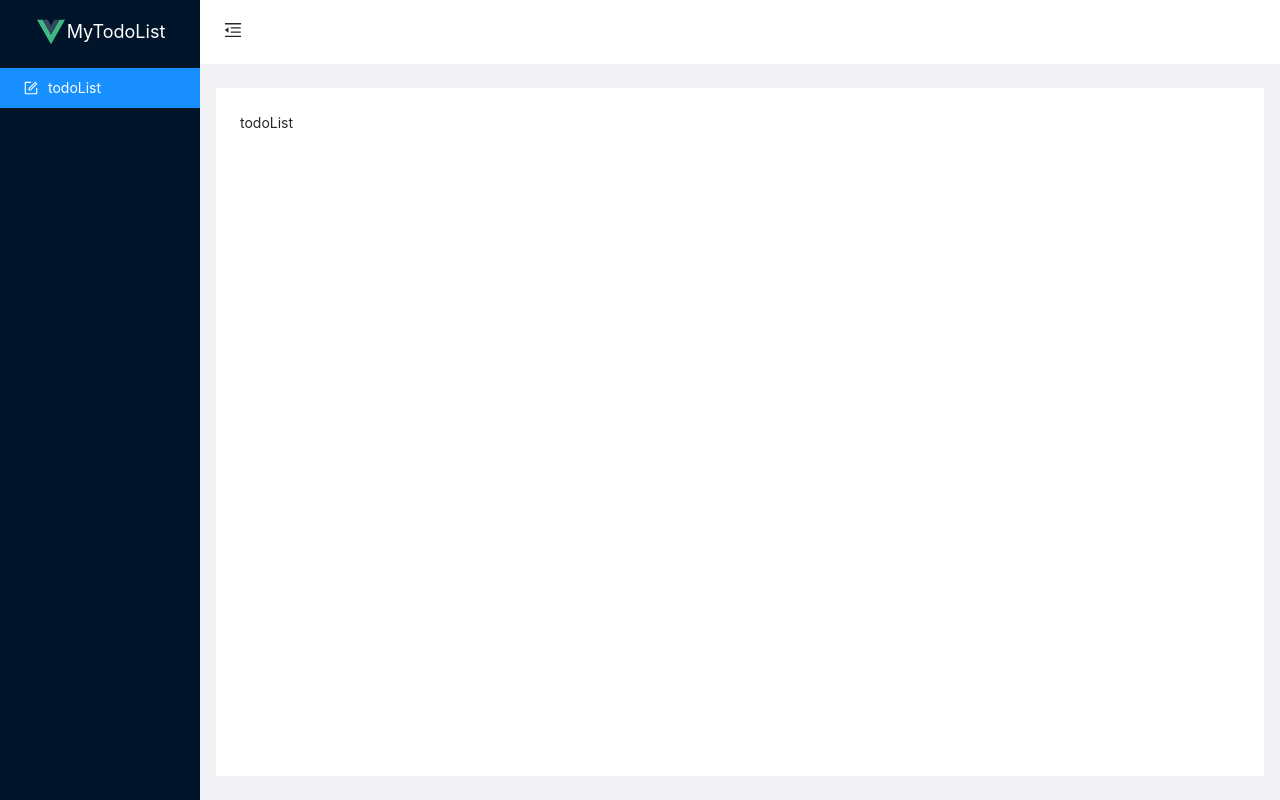
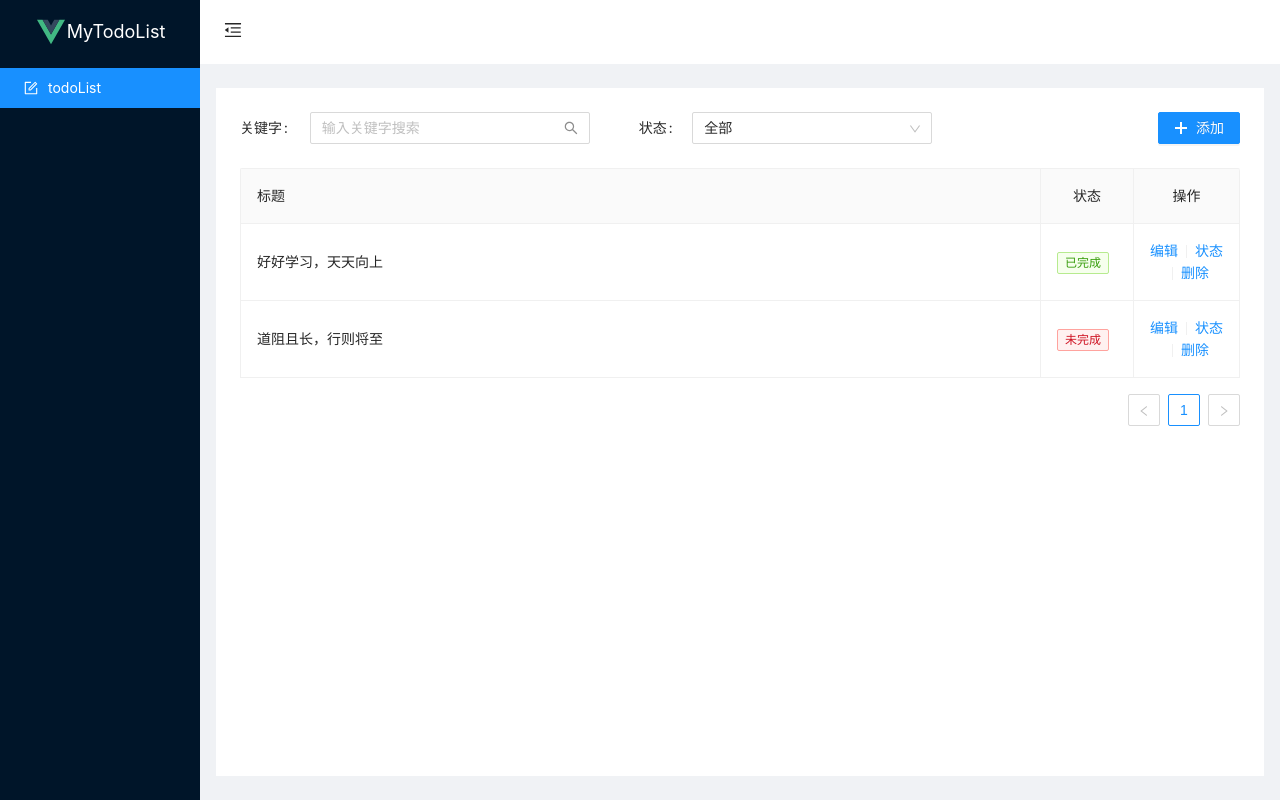
Before and after one commit to coderwyx/todoList, a Vue app: page /todoList in a window 1280 px wide. Built offline with nearby package versions, Linux system fonts and the light colour scheme; sample sign-in values are in the browser's storage.

Commit message:
TodoList页面完成

```diff
--- a/src/main.ts
+++ b/src/main.ts
@@ -3,7 +3,7 @@ import App from './App.vue'
 import router from './router'
 import store from './store'
 // ant 按需引入
-import { Layout, Menu, Form, Input, Checkbox, Button } from 'ant-design-vue';
+import { Layout, Menu, Form, Input, Checkbox, Button, Card, Row, Col, Select, Table, Tag, Divider, Dropdown, Radio, Popconfirm } from 'ant-design-vue';
 // antd 样式引入
 import 'ant-design-vue/dist/antd.css'; // or 'ant-design-vue/dist/antd.less'
 
@@ -11,11 +11,21 @@ import 'ant-design-vue/dist/antd.css'; // or 'ant-design-vue/dist/antd.less'
 // 引入字体图标全局组件
 import IconSvg from './components/iconSvg/IconSvg.vue'
 
-createApp(App)
-    .component('icon-svg', IconSvg)
+const app = createApp(App)
+app.component('icon-svg', IconSvg)
     .use(Button).use(Checkbox)
     .use(Input).use(Form)
     .use(Menu).use(store)
     .use(Layout)
+    .use(Card)
+    .use(Row)
+    .use(Col)
+    .use(Select)
+    .use(Table)
+    .use(Dropdown)
+    .use(Radio)
+    .use(Divider)
+    .use(Tag)
+    .use(Popconfirm)
     .use(router)
     .mount('#app')
--- a/src/store/index.ts
+++ b/src/store/index.ts
@@ -1,11 +1,54 @@
 import { createStore } from 'vuex'
+import { TODO_LIST_FILTER, DELETE_TODO_ITEM } from './mutation-types'
+type todoListType = {
+  title: string,
+  state: string,
+  id: number
+}[]
 
+type filterType = {
+  keyword: string,
+  state: string
+}
 export default createStore({
   state: {
+    filterTodoList: <todoListType>[],
+    todoList: <todoListType>[{
+      title: '好好学习，天天向上',
+      state: '1',
+      id: 1
+    }, {
+      title: '道阻且长，行则将至',
+      state: '0',
+      id: 2
+    }],
+    filterData: <filterType>{
+      keyword: '',
+      state: 'all'
+    },
   },
   getters: {
   },
   mutations: {
+    // 根据条件筛选TodoList
+    [TODO_LIST_FILTER](state) {
+      const newTodoList = state.todoList.filter(item => {
+        if (state.filterData.state === 'all') {
+          return item.title.indexOf(state.filterData.keyword) !== -1
+        }
+        return item.title.indexOf(state.filterData.keyword) !== -1 && item.state === state.filterData.state
+      })
+      state.filterTodoList = newTodoList
+    },
+
+    // 删除Todo
+    [DELETE_TODO_ITEM](state, id) {
+      const index = state.todoList.findIndex(item => {
+        return item.id === id
+      })
+      state.todoList.splice(index, 1)
+      this.commit(TODO_LIST_FILTER, )
+    }
   },
   actions: {
   },
--- /dev/null
+++ b/src/store/mutation-types.ts
@@ -0,0 +1,2 @@
+export const TODO_LIST_FILTER = 'TODO_LIST_FILTER'
+export const DELETE_TODO_ITEM = 'DELETE_TODO_ITEM'
--- a/src/views/login/Login.vue
+++ b/src/views/login/Login.vue
@@ -55,6 +55,7 @@
 </template>
 <script lang="ts">
 import { defineComponent, reactive, computed } from 'vue';
+import { message } from 'ant-design-vue';
 import { useRouter } from 'vue-router';
 import { UserOutlined, LockOutlined } from '@ant-design/icons-vue';
 interface FormState {
@@ -78,7 +79,8 @@ export default defineComponent({
         const onFinish = (values: any) => {
             console.log('Success:', values);
             window.localStorage.setItem('token', 'admin');
-            router.push('/')
+            router.push('/');
+            message.success('Login success');
         };
 
         const onFinishFailed = (errorInfo: any) => {
--- a/src/views/todoList/TodoList.vue
+++ b/src/views/todoList/TodoList.vue
@@ -1,21 +1,115 @@
 <template>
-  <div>todoList</div>
+    <todo-list-filter></todo-list-filter>
+    <a-table :columns="columns" :data-source="store.state.filterTodoList" rowKey="id" bordered>
+        <template #state="{ text: state }">
+            <span>
+                <a-tag :color="state === '0' ? 'red' : 'green'">{{ state === '0' ? '未完成' : '已完成' }}</a-tag>
+            </span>
+        </template>
+        <template #action="{ record }">
+            <span>
+                <a>编辑</a>
+                <a-divider type="vertical" />
+                <!-- <a>状态</a> -->
+                <a-dropdown :trigger="['click']">
+                    <a class="ant-dropdown-link" @click.prevent>状态</a>
+                    <template #overlay>
+                        <a-menu>
+                            <a-radio-group @change="stateChange" v-model:value="record.state">
+                                <a-menu-item>
+                                    <!-- <a href="javascript:;">1st menu item</a> -->
+                                    <a-radio :style="radioStyle" value="0">未完成</a-radio>
+                                </a-menu-item>
+                                <a-menu-item>
+                                    <!-- <a href="javascript:;">2nd menu item</a> -->
+                                    <a-radio :style="radioStyle" value="1">已完成</a-radio>
+                                </a-menu-item>
+                            </a-radio-group>
+                        </a-menu>
+                    </template>
+                </a-dropdown>
+                <a-divider type="vertical" />
+
+                <a-popconfirm
+                    title="确定删除这条Todo吗？"
+                    ok-text="是"
+                    cancel-text="否"
+                    @confirm="confirm(record.id)"
+                >
+                    <a>删除</a>
+                </a-popconfirm>
+            </span>
+        </template>
+    </a-table>
 </template>
 
 <script lang='ts'>
-import {defineComponent, reactive, toRefs} from 'vue'
+import { defineComponent, reactive } from 'vue'
+import { DELETE_TODO_ITEM, TODO_LIST_FILTER } from '../../store/mutation-types'
+import { message } from 'ant-design-vue';
+import { useStore } from 'vuex'
+import TodoListFilter from './components/TodoListFilter.vue'
 
+const columns = [
+    {
+        dataIndex: 'title',
+        key: 'title',
+        title: '标题',
+        width: '800px'
+    },
+    {
+        dataIndex: 'state',
+        key: 'state',
+        title: '状态',
+        align: 'center',
+        slots: {
+            customRender: 'state'
+        }
+    },
+
+    {
+        title: '操作',
+        key: 'action',
+        align: 'center',
+        slots: { customRender: 'action' },
+    },
+];
 export default defineComponent({
-  name: 'TodoList',
-  props: {
+    name: 'TodoList',
+    props: {
 
-  },
-  components: {
+    },
+    components: {
+        TodoListFilter
+    },
 
-  },
+    setup() {
+        const store = useStore()
+
+        const radioStyle = reactive({
+            display: 'block',
+            height: '30px',
+            lineHeight: '30px',
+        });
+        const confirm = (id: number) => {
+            store.commit(DELETE_TODO_ITEM, id)
+            message.success('删除成功')
+
+        }
+        const stateChange = () => {
+            message.success('修改状态成功')
+        }
+
+        return {
+            store,
+            columns,
+            radioStyle,
+            confirm,
+            stateChange
+        }
+    }
 })
 </script>
 
 <style scoped lang='scss'>
-
 </style>
--- /dev/null
+++ b/src/views/todoList/components/TodoListFilter.vue
@@ -0,0 +1,90 @@
+<template>
+    <div class="filter">
+        <a-form :model="filterData" layout="inline">
+            <a-form-item :labelCol="{ span: 4 }" :wrapper-col="{ span: 19, offset: 1 }" label="关键字">
+                <a-input-search
+                    v-model:value="store.state.filterData.keyword"
+                    placeholder="输入关键字搜索"
+                    style="width: 280px"
+                />
+            </a-form-item>
+            <a-form-item
+                :labelCol="{ span: 4, offset: 4 }"
+                :wrapper-col="{ span: 12, offset: 1 }"
+                label="状态"
+            >
+                <a-select
+                    ref="select"
+                    v-model:value="store.state.filterData.state"
+                    style="width: 240px"
+                >
+                    <a-select-option value="all">全部</a-select-option>
+                    <a-select-option value="0">未完成</a-select-option>
+                    <a-select-option value="1">已完成</a-select-option>
+                </a-select>
+            </a-form-item>
+        </a-form>
+        <a-button type="primary" size="mini">
+            <template #icon>
+                <PlusOutlined />
+            </template>
+            添加
+        </a-button>
+    </div>
+</template>
+
+<script lang='ts'>
+import { defineComponent, ref, reactive, watch } from 'vue'
+import {  TODO_LIST_FILTER } from '../../../store/mutation-types'
+import { useStore } from 'vuex';
+import { PlusOutlined } from '@ant-design/icons-vue';
+export default defineComponent({
+    name: 'TodoListFilter',
+    //   props: {
+
+    //   },
+    components: {
+        PlusOutlined
+    },
+    setup() {
+        type filterType = {
+            keyword: string
+            state: '0' | '1' | 'all'
+        }
+
+        const store = useStore()
+
+        const filterData = reactive<filterType>({
+            keyword: '',
+            state: 'all'
+        })
+
+
+
+        watch(store.state.filterData, () => {
+            store.commit(TODO_LIST_FILTER)
+            store.commit('b')
+            console.log("111")
+        }, {
+            immediate: true
+        })
+
+
+
+
+        return {
+            filterData,
+            store,
+        };
+    },
+})
+</script>
+
+<style scoped>
+.filter {
+    width: 100%;
+    margin-bottom: 24px;
+    display: flex;
+    justify-content: space-between;
+}
+</style>
```
